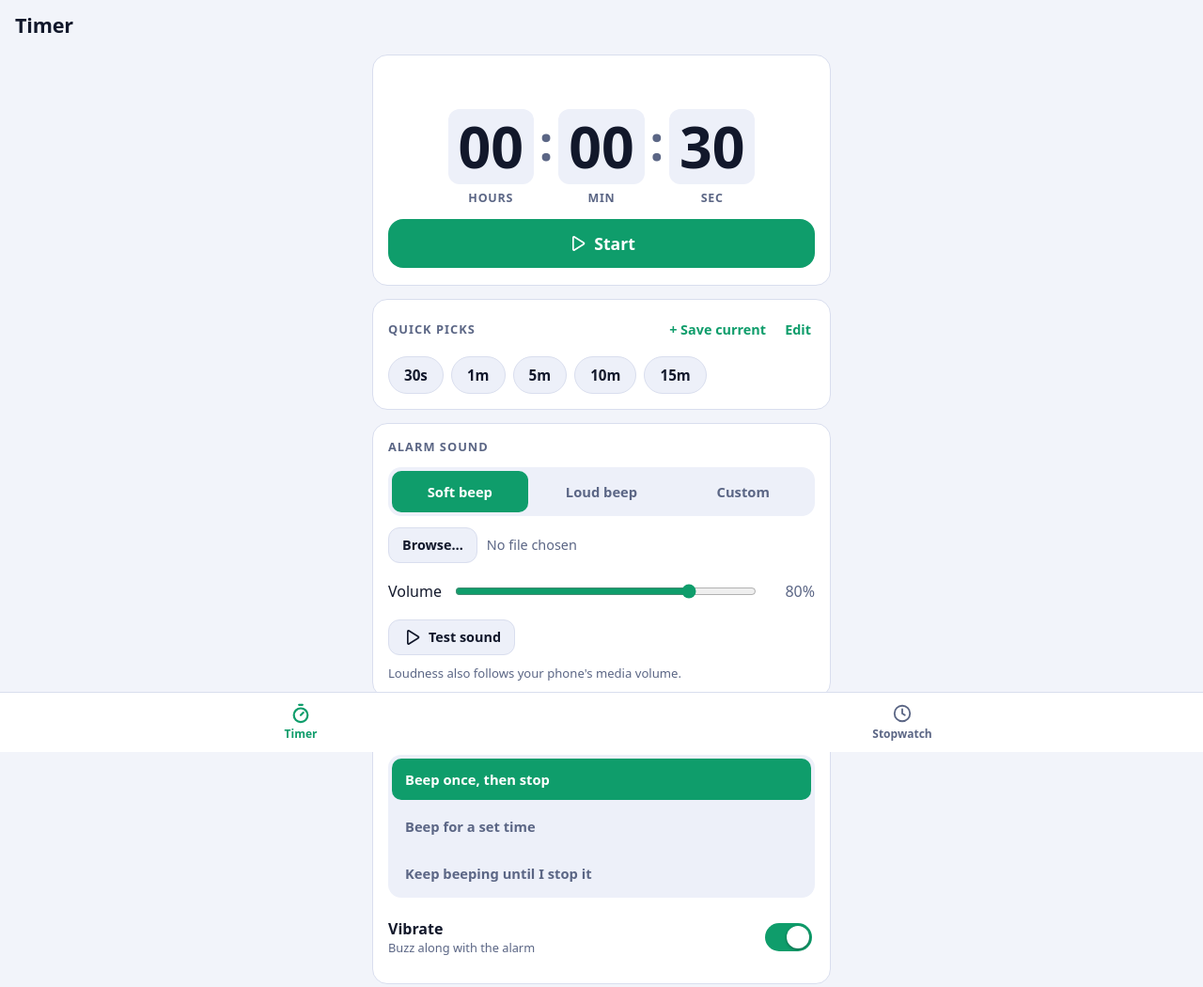
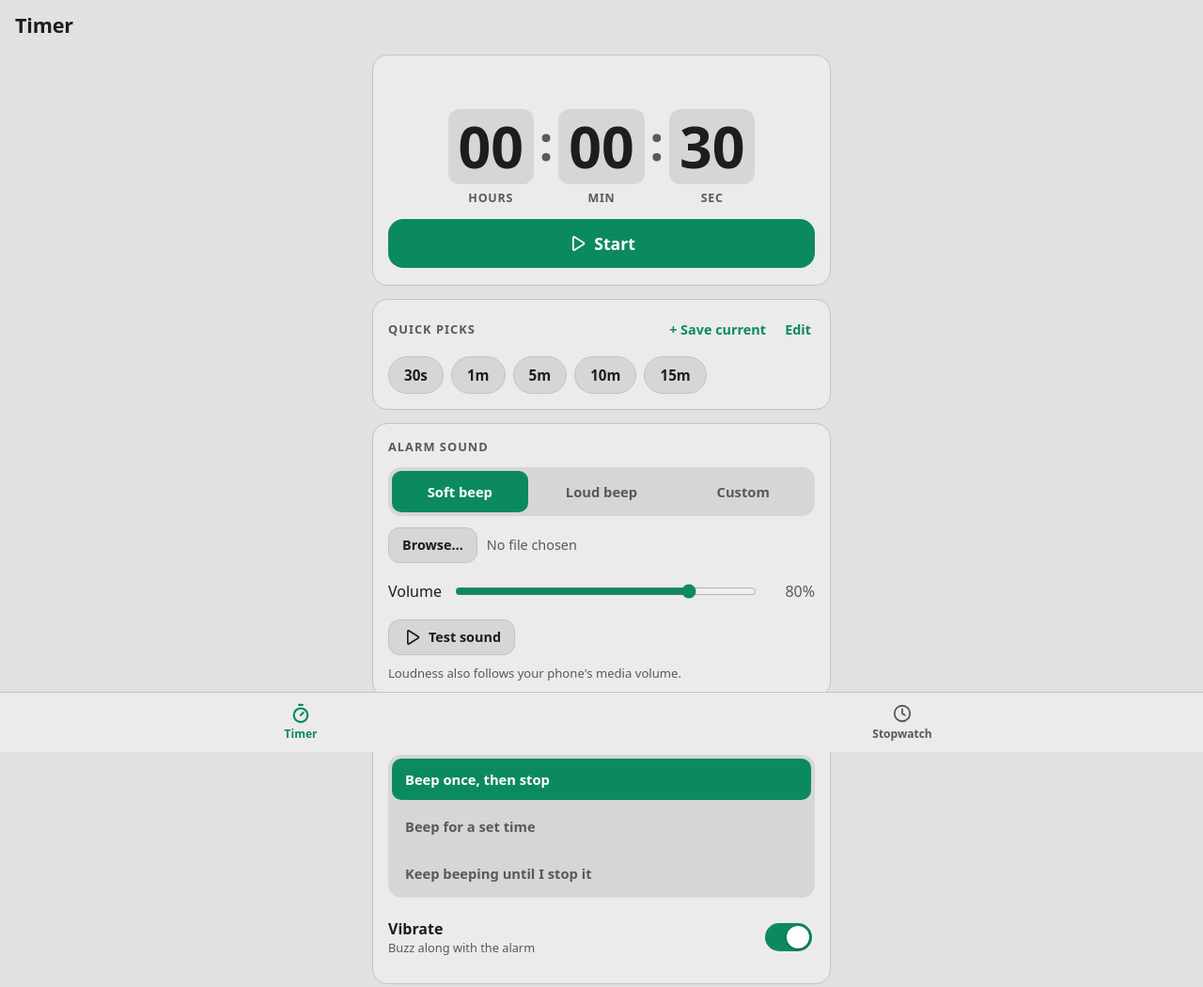
Before and after one commit to karthik647p/custom-tools, a plain HTML site: page index.html in a window 1280 px wide. Shown: the top 1050 px of the page at 94% size. Drawn offline with Linux system fonts and the light colour scheme.

Commit message:
Dull light theme based on #e1e1e1
Co-Authored-By: Claude Sonnet 5.5 <noreply@anthropic.com>

```diff
--- a/css/app.css
+++ b/css/app.css
@@ -16,17 +16,18 @@
 }
 @media (prefers-color-scheme: light) {
   :root {
-    --bg: #f2f4fa;
-    --surface: #ffffff;
-    --surface-2: #edf0f9;
-    --line: #d9deee;
-    --text: #12182b;
-    --muted: #5b6685;
-    --accent: #0f9d6b;
+    /* dull light theme built around #e1e1e1 — no bright white */
+    --bg: #e1e1e1;
+    --surface: #ebebeb;
+    --surface-2: #d6d6d6;
+    --line: #c3c3c3;
+    --text: #1d1d1d;
+    --muted: #595959;
+    --accent: #0c8a5f;
     --on-accent: #ffffff;
-    --danger: #d92d3f;
+    --danger: #cc2b3c;
     --on-danger: #ffffff;
-    --track: #dde2f1;
+    --track: #cdcdcd;
     color-scheme: light;
   }
 }
--- a/index.html
+++ b/index.html
@@ -5,7 +5,8 @@
   <meta name="viewport" content="width=device-width, initial-scale=1, viewport-fit=cover">
   <title>Custom Tools</title>
   <meta name="description" content="A set of handy tools: customizable timer, stopwatch and more.">
-  <meta name="theme-color" content="#0b1020">
+  <meta name="theme-color" content="#e1e1e1" media="(prefers-color-scheme: light)">
+  <meta name="theme-color" content="#0b1020" media="(prefers-color-scheme: dark)">
   <meta name="color-scheme" content="dark light">
   <meta name="mobile-web-app-capable" content="yes">
   <meta name="apple-mobile-web-app-capable" content="yes">
```
